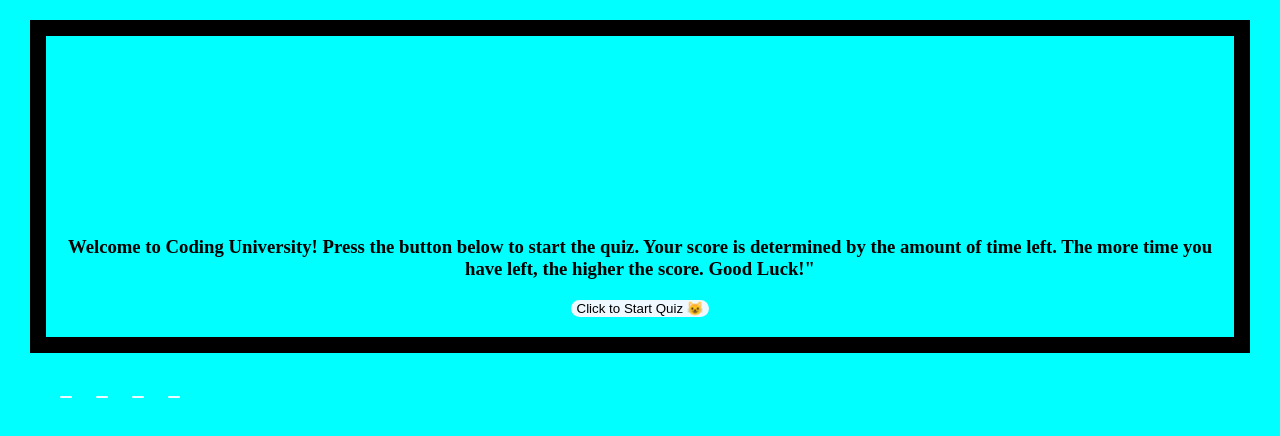
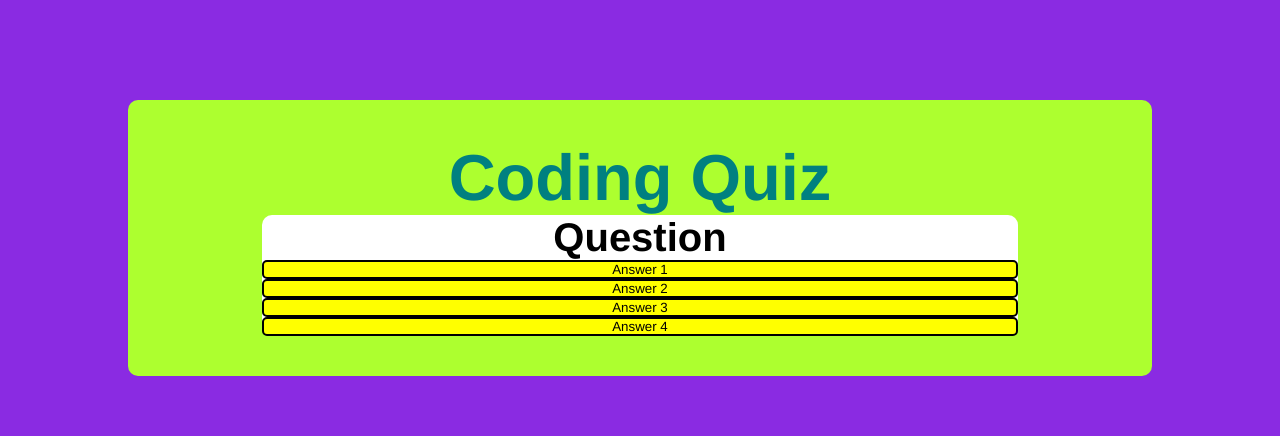
Before and after one commit to crissyg923/coding-quiz-challenge, a plain HTML site: page index.html in a window 1280 px wide. Drawn offline with nearby package versions, Linux system fonts and the light colour scheme.

Commit message:
Reorganizing HTML structure

```diff
--- a/assets/script.js
+++ b/assets/script.js
@@ -9,20 +9,24 @@ var answerList = document.querySelector(".answers");
 
 var rightOrWrong = document.querySelector(".rightorwrong");
 
-var questionsArray= ["Which of these is a coding language?",
-                    "How are you?",
-                    "What is your name?"];
-var answersOneArray = ["HTML",
-                        "JavaScript",
-                        "CSS",
-                        "All of the above"];
+var questionsAnswers= [
+   {question1: "Which of these is a coding language?",
+   possibleAnswers: ["HTML"==false, "Javascript"==true, "CSS"==false, "All of the Above"==false]
+},
+
+{question2: "What is your name?",
+possibleAnswers: ["hoo"==true, "moo"==false, "floo"==false, "shoo"==false]
+},
+
+];
+
 
 
 
 var startQuiz = function() {
    questionEl.textContent = questionsArray[0];
 
-   for(var i=0; i < answersOneArray.length; i++) {
+   for(var i=0; i < questionsAnswers.length; i++) {
     answerList.textContent += answersOneArray[i];
     console.log(answersOneArray[i]);
    }
--- a/assets/style.css
+++ b/assets/style.css
@@ -1,62 +1,57 @@
 * {
-    background-color:aqua;
-    margin: 10px;
+    margin: 0;
+    padding: 0;
+    font-family:'Franklin Gothic Medium', 'Arial Narrow', Arial, sans-serif;
+    box-sizing: border-box;
     }
-.quizintro {
-    border: 1rem solid;
+
+    body {
+        background: blueviolet;
+        display: flex;
+        justify-content: center;
+        margin-top: 100px;
+    }
+.beginning {
+    background: greenyellow;
+    width: 80%;
+    border-radius: 10px;
+    padding: 40px;
+    display: flex;
+    flex-direction: column;
+    justify-content: center;
+    align-items: center;
+
+}
+.beginning h1{
+    font-size: 65px;
+    color: teal;
+    text-align: center;
+}
+.quizpage {
+    background: #fff;
+    width: 80%;
+    border-radius: 10px;
+
 
 }
 
-.pageheader {
+.quizpage h2 {
+    font-size: 40px;
     color: black;
     text-align: center;
-    margin-top: 200px;
 }
 
-
-.buttonwrapper {
-    text-align: center;
+.btn {
+    width: 100%;
+    background: yellow;
+    border: 2px solid;
+    border-radius: 5px;
 }
-button {
-    background-color: aliceblue;
-    border-radius: 10px;
-    border: none;
+.btn:hover {
+    color: teal;
+    border: 9px;
+    background: gray;
 }
-
-.mainpage {
+ #rightorwrong {
     display:none;
-}
-
-
-.highscorecontainer {
-   color: purple;
-}
-
-
-.maincardcontainer{
-    display: flex;
-    flex-direction: column;
-}
-
-
-
-
-.questioncard {
-    font-size: 20px;
-    align-content: flex-start;
-    flex-wrap:wrap;
-}
-
-.questiontext {
-    flex-direction: column;
-    color: black;
-
-}
-
-.answerscard {
-    color: white;
-}
-
-.next {
-    display: none;
-}
+ }
--- a/index.html
+++ b/index.html
@@ -9,56 +9,19 @@
 
 <body>
 
-<header class="quizintro">
-    <div>
-    <h3 class="pageheader">
-    Welcome to Coding University! Press the button below to start the quiz.
-    Your score is determined by the amount of time left.  The more time you
-    have left, the higher the score.  Good Luck!"
-    </h3>
+<div class = "beginning">
+    <h1>Coding Quiz</h1>
+    <div class = "quizpage">
+        <h2 id="question">Question</h2>
+        <div id="answer-options">
+            <button class="btn">Answer 1</button>
+            <button class="btn">Answer 2</button>
+            <button class="btn">Answer 3</button>
+            <button class="btn">Answer 4</button>
+        </div>
+        <h3 id="rightorwrong">Answer Right or Wrong </h3>
     </div>
-
-    <div class = "buttonwrapper">
-        <button class = "button" type="submit">Click to Start Quiz 😺</button>
-    </div>
-</header>
-
-<main>
-
-    <section class="highscorecontainer">
-            <div class = "highscores">
-            <h2></h2>
-            </div>
-            <div>
-                <ul class="highscorelist">
-
-
-                </ul>
-            </div>
-    </section>
-
-
-
-    <section class ="maincardcontiner">
-
-            <div class="questioncard">
-                <h2 class="questiontext"></h2>
-            </div>
-
-            <div class="answerscard">
-                <button></button>
-                <button></button>
-                <button></button>
-                <button></button>
-            </div>
-
-            <h3 class="rightorwrong"></h3>
-
-    </section>
-</section>
-
-
-</main>
+</div>
     <script src="https://code.jquery.com/jquery-3.5.1.min.js"></script>
     <script src="assets/script.js"></script>
 </body>
```
Also changed, not shown: 1 other file.
